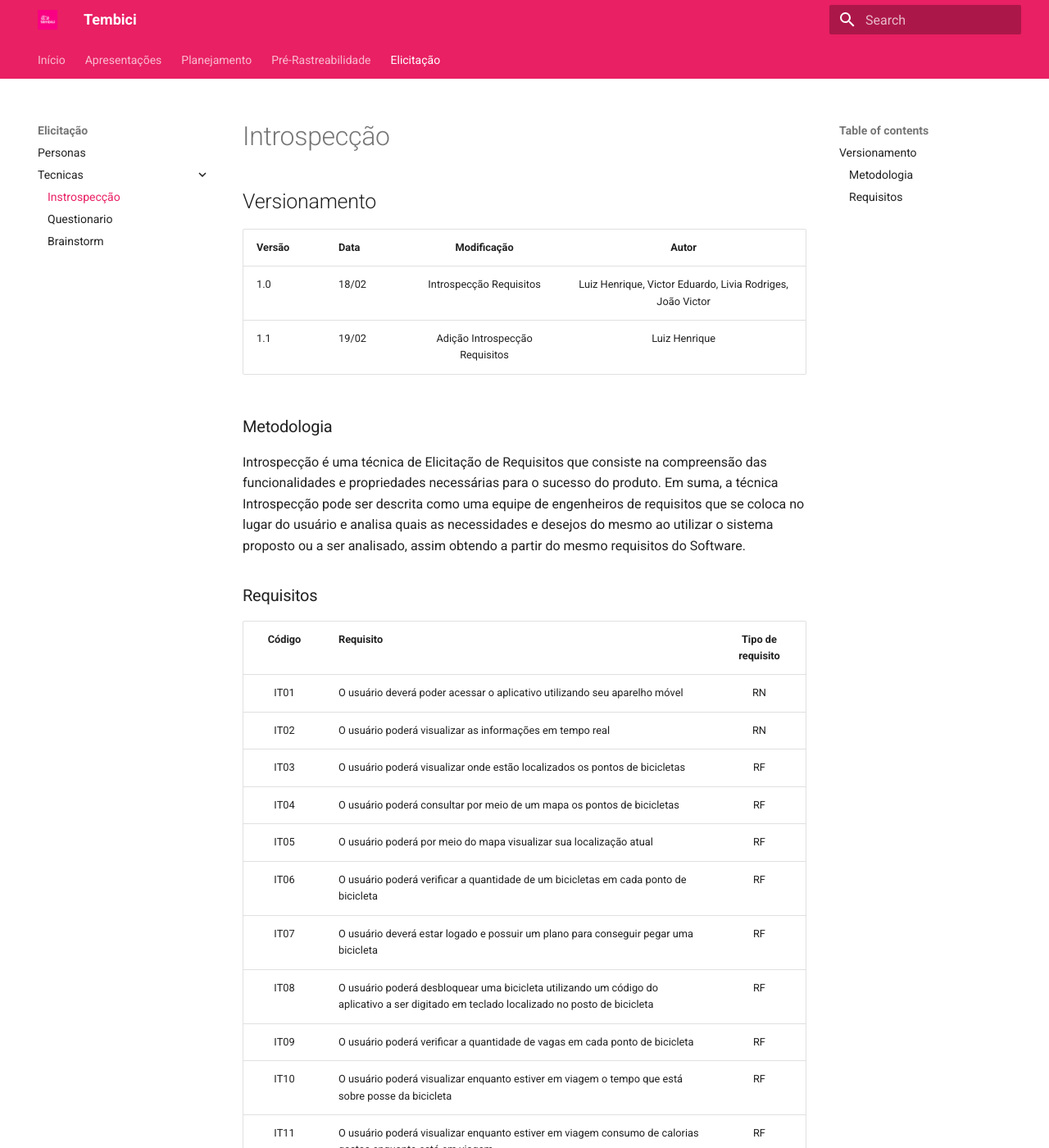
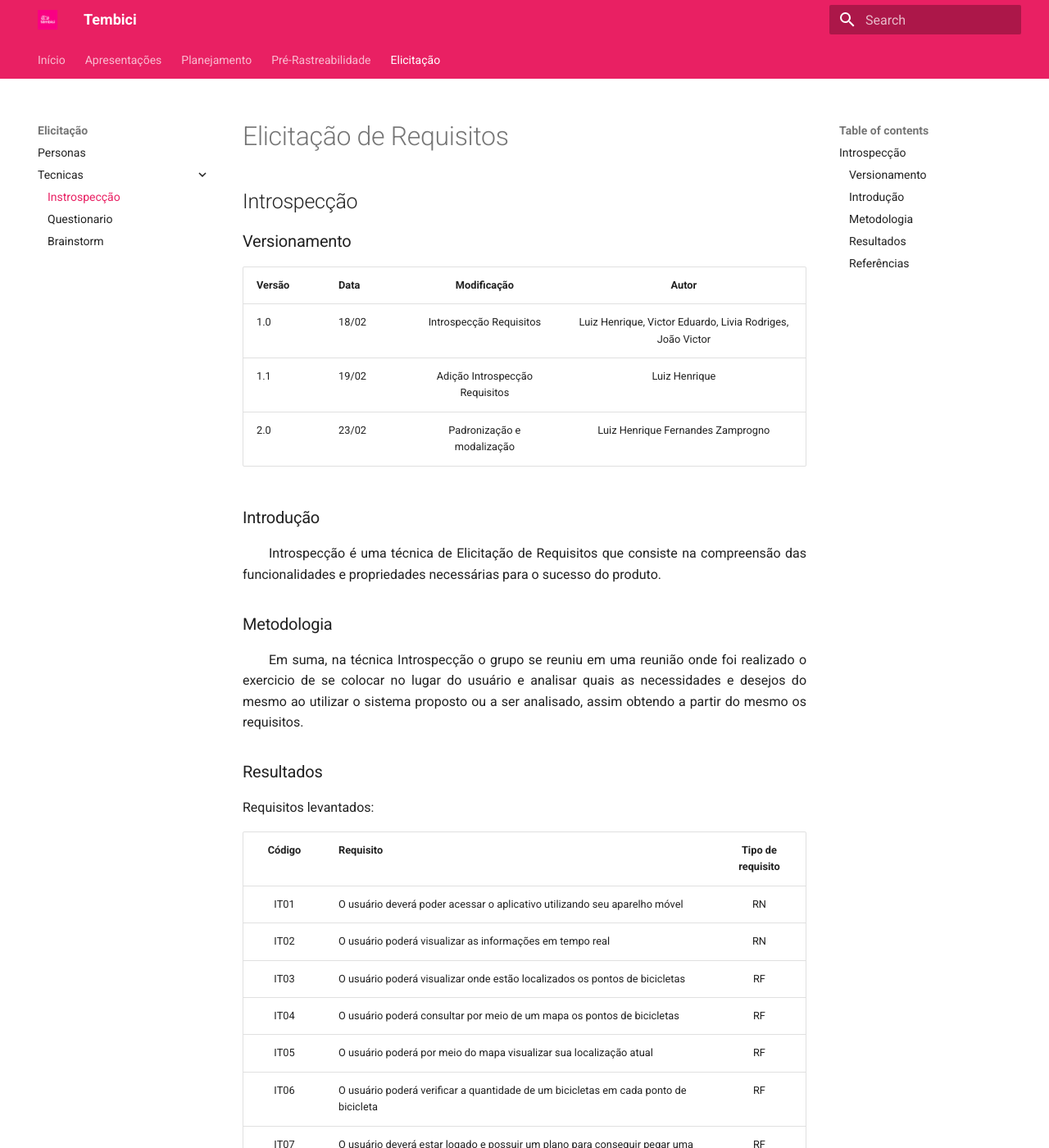
Before and after one commit to Requisitos-de-Software/2021.2-Tembici, an MkDocs documentation site: the page built from docs/elicitacao/introspeccao.md, in a window 1280 px wide and 1400 px high. Shown: the whole window at 82% size. Built offline with MkDocs 1.6.1 and Material for MkDocs 9.7.7, drawn with Linux system fonts in a browser that asks for light colours; some of the changed text lies outside the part shown.

Commit message:
#24 Ajustes elicitação de requisitos

```diff
--- a/docs/elicitacao/introspeccao.md
+++ b/docs/elicitacao/introspeccao.md
@@ -1,18 +1,26 @@
-# Introspecção
+# Elicitação de Requisitos
 
-## Versionamento
+## Introspecção
+
+### Versionamento
 
 | Versão | Data | Modificação | Autor |
 |-|-|:-:|:-:|
 | 1.0 | 18/02 | Introspecção Requisitos | Luiz Henrique, Victor Eduardo, Livia Rodriges, João Victor |
 | 1.1 | 19/02 | Adição Introspecção Requisitos | Luiz Henrique |
+| 2.0 | 23/02 | Padronização e modalização | Luiz Henrique Fernandes Zamprogno |
 
+### Introdução
+
+<p align="justify">&emsp;&emsp;Introspecção é uma técnica de Elicitação de Requisitos que consiste na compreensão das funcionalidades e propriedades necessárias para o sucesso do produto.</p>
 
 ### Metodologia
 
-Introspecção é uma técnica de Elicitação de Requisitos que consiste na compreensão das funcionalidades e propriedades necessárias para o sucesso do produto. Em suma, a técnica Introspecção pode ser descrita como uma equipe de engenheiros de requisitos que se coloca no lugar do usuário e analisa quais as necessidades e desejos do mesmo ao utilizar o sistema proposto ou a ser analisado, assim obtendo a partir do mesmo requisitos do Software.
+<p align="justify">&emsp;&emsp;Em suma, na técnica Introspecção o grupo se reuniu em uma reunião onde foi realizado o exercicio de se colocar no lugar do usuário e analisar quais as necessidades e desejos do mesmo ao utilizar o sistema proposto ou a ser analisado, assim obtendo a partir do mesmo os requisitos.</p>
 
-### Requisitos
+### Resultados
+
+Requisitos levantados:
 
 | Código | Requisito | Tipo de requisito |
 |:--:|--|:--:|
@@ -34,3 +42,8 @@ Introspecção é uma técnica de Elicitação de Requisitos que consiste na com
 | IT16 | O usuário deverá realizar o pagamento do plano escolhido utilizando um cartão de crédito | RF |
 
 *Tabela 2: Requisitos Introspecção*
+
+### Referências
+
+<p>Aplicativo Tembici. Disponível em: https://www.tembici.com.br. Acesso em: 16 de fevereiro de 2022.
+<p>Wiki Requisitos - Tesouro Direto. Disponível em: https://requisitos-de-software.github.io/2021.1-TesouroDireto/. Acesso em: 15 de fevereiro de 2022.
```
Also changed, not shown: docs/elicitacao/brainstorm.md (+4 -3 lines), docs/elicitacao/personas.md (+16 -1 lines), docs/elicitacao/questionario.md (+11 -3 lines).
